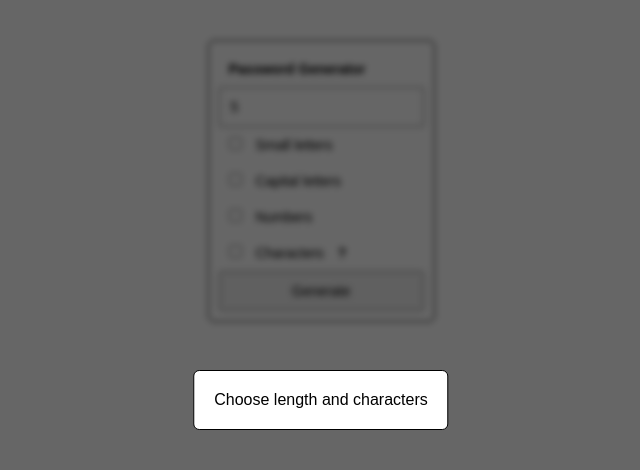
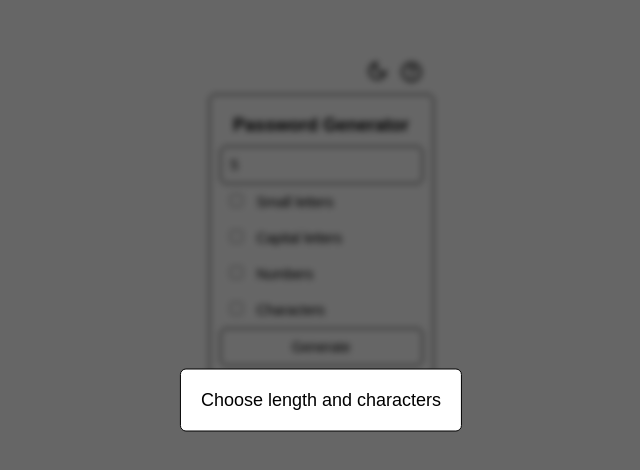
Before and after one commit to TomekTopolewski/Password-Generator, a plain HTML site: page index.html in a window 1280 px wide. Both pictures are taken after typing "5" into the empty fields and a click on the button "Generate". Shown: the whole page, without its empty margins (319-959 px from the left). Drawn offline with nearby package versions, Linux system fonts and the light colour scheme; a web font is replaced by a local one.

Commit message:
dark mode

```diff
--- a/index.html
+++ b/index.html
@@ -6,11 +6,27 @@
     <meta http-equiv="X-UA-Compatible" content="ie=edge" />
     <link rel="stylesheet" href="style.css"
   </head>
-  <body>
+  <body class="flex-column white">
     <header></header>
     <main>
+      <div class="flex-row no-padding right" id="buttons">
+        <button class="white no-border no-padding" id="btn-dark">
+          <span class="material-symbols-outlined no-padding"> dark_mode </span>
+        </button>
+        <button class="white no-border no-padding" id="btn-help">
+          <span class="material-symbols-outlined"> help </span>
+        </button>
+      </div>
+      <div class="flex-column border white" id="application">
+        <div class="flex-row no-padding center">
           <h1>Password Generator</h1>
-      <input type="number" class="length" placeholder="length" />
+        </div>
+        <input
+          type="number"
+          class="white border"
+          placeholder="length"
+          id="length"
+        />
         <div>
           <input type="checkbox" id="small-letters" />
           <label for="small-letters">Small letters</label>
@@ -26,14 +42,15 @@
         <div>
           <input type="checkbox" id="characters" />
           <label for="characters">Characters</label>
-        <button class="btn help">?</button>
         </div>
-      <button class="btn" id="btn">Generate</button>
+        <button class="btn white border" id="btn-generate">Generate</button>
+      </div>
+      <div class="window hidden border white" id="window">
+        <p class="msg" id="msg"></p>
+      </div>
+      <div class="overlay hidden" id="overlay"></div>
     </main>
-    <div class="window hidden">
-      <p class="msg"></p>
-    </div>
-    <div class="overlay hidden"></div>
+
     <script src="script.js"></script>
   </body>
 </html>
--- a/script.js
+++ b/script.js
@@ -4,12 +4,15 @@ const characters = [33, 47];
 const numbers = [48, 57];
 const capitalLetters = [65, 90];
 const smallLetters = [97, 122];
-const userInput = [];
+const options = [];
 
-const msg = document.querySelector(".msg");
-const length = document.querySelector(".length");
-const popup = document.querySelector(".window");
-const overlay = document.querySelector(".overlay");
+const msg = document.getElementById("msg");
+const length = document.getElementById("length");
+const popup = document.getElementById("window");
+const overlay = document.getElementById("overlay");
+const btnDark = document.getElementById("btn-dark");
+const btnHelp = document.getElementById("btn-help");
+const btnGenerate = document.getElementById("btn-generate");
 
 const getRandomInt = function (min, max) {
   return Math.trunc(Math.random() * (max - min) + min);
@@ -35,6 +38,16 @@ const checkElementInArray = function (array, element) {
     : array.push(element);
 };
 
+const swapColors = function (element) {
+  if (element.classList.contains("white")) {
+    element.classList.remove("white");
+    element.classList.add("dark");
+  } else if (element.classList.contains("dark")) {
+    element.classList.remove("dark");
+    element.classList.add("white");
+  }
+};
+
 const openWindow = function () {
   popup.classList.remove("hidden");
   overlay.classList.remove("hidden");
@@ -46,24 +59,24 @@ const closeWindow = function () {
 };
 
 document.getElementById("small-letters").addEventListener("change", () => {
-  checkElementInArray(userInput, smallLetters);
+  checkElementInArray(options, smallLetters);
 });
 
 document.getElementById("capital-letters").addEventListener("change", () => {
-  checkElementInArray(userInput, capitalLetters);
+  checkElementInArray(options, capitalLetters);
 });
 
 document.getElementById("numbers").addEventListener("change", () => {
-  checkElementInArray(userInput, numbers);
+  checkElementInArray(options, numbers);
 });
 
 document.getElementById("characters").addEventListener("change", () => {
-  checkElementInArray(userInput, characters);
+  checkElementInArray(options, characters);
 });
 
-document.getElementById("btn").addEventListener("click", () => {
-  if (length.value && userInput.length) {
-    msg.textContent = passwordGenerator(length.value, userInput);
+btnGenerate.addEventListener("click", () => {
+  if (length.value && options.length) {
+    msg.textContent = passwordGenerator(length.value, options);
     openWindow();
   } else {
     msg.textContent = "Choose length and characters";
@@ -71,12 +84,22 @@ document.getElementById("btn").addEventListener("click", () => {
   }
 });
 
-overlay.addEventListener("click", closeWindow);
-
-document.querySelector(".help").addEventListener("click", () => {
-  msg.textContent = `- ! " # $ % & ' ( ) * + , - . /`;
+btnHelp.addEventListener("click", () => {
+  msg.textContent = `Characters are - ! " # $ % & ' ( ) * + , - . /`;
   openWindow();
 });
+
+btnDark.addEventListener("click", () => {
+  swapColors(document.querySelector("body"));
+  swapColors(document.getElementById("application"));
+  swapColors(length);
+  swapColors(btnDark);
+  swapColors(btnHelp);
+  swapColors(btnGenerate);
+  swapColors(popup);
+});
+
+overlay.addEventListener("click", closeWindow);
 
 document.addEventListener("keydown", (event) => {
   if (event.key === "Escape" && !popup.classList.contains("hidden")) {
--- a/style.css
+++ b/style.css
@@ -1,4 +1,5 @@
 @import url("https://fonts.googleapis.com/css2?family=Offside&display=swap");
+@import url("https://fonts.googleapis.com/css2?family=Material+Symbols+Outlined:opsz,wght,FILL,GRAD@20,400,0,0");
 
 * {
   margin: 0px;
@@ -9,29 +10,50 @@
 }
 
 body {
-  display: flex;
   align-items: center;
-  flex-direction: column;
-  justify-content: space-around;
 }
 
-main {
+h1 {
+  font-size: 18px;
+}
+
+.flex-column {
   display: flex;
   flex-direction: column;
-  justify-content: space-around;
-  border: 1px solid black;
+}
+
+.flex-row {
+  display: flex;
+  flex-direction: row;
+}
+
+.border {
+  border: 1px solid;
   border-radius: 6px;
+}
+
+.no-border {
+  border: none;
+}
+
+.no-padding {
+  padding: 0px;
+}
+
+.no-padding-top {
+  padding-top: 0px;
+}
+
+.right {
+  justify-content: right;
+}
+
+.center {
+  justify-content: center;
 }
 
 .btn {
   cursor: pointer;
-}
-
-.help {
-  border: none;
-  background-color: white;
-  font-weight: bold;
-  padding: 0px;
 }
 
 .window {
@@ -39,9 +61,6 @@ main {
   top: 50%;
   left: 50%;
   transform: translate(-50%, -50%);
-  background-color: white;
-  border: 1px solid black;
-  border-radius: 6px;
   z-index: 2;
 }
 
@@ -60,6 +79,18 @@ main {
 }
 
 .msg {
-  font-size: 16px;
+  font-size: 18px;
   font-family: Arial, Helvetica, sans-serif;
 }
+
+.white {
+  background-color: white;
+  color: black;
+  border-color: black;
+}
+
+.dark {
+  background-color: rgb(62, 62, 62);
+  color: white;
+  border-color: white;
+}
```
Lines whose indentation alone changed are shown as unchanged.
